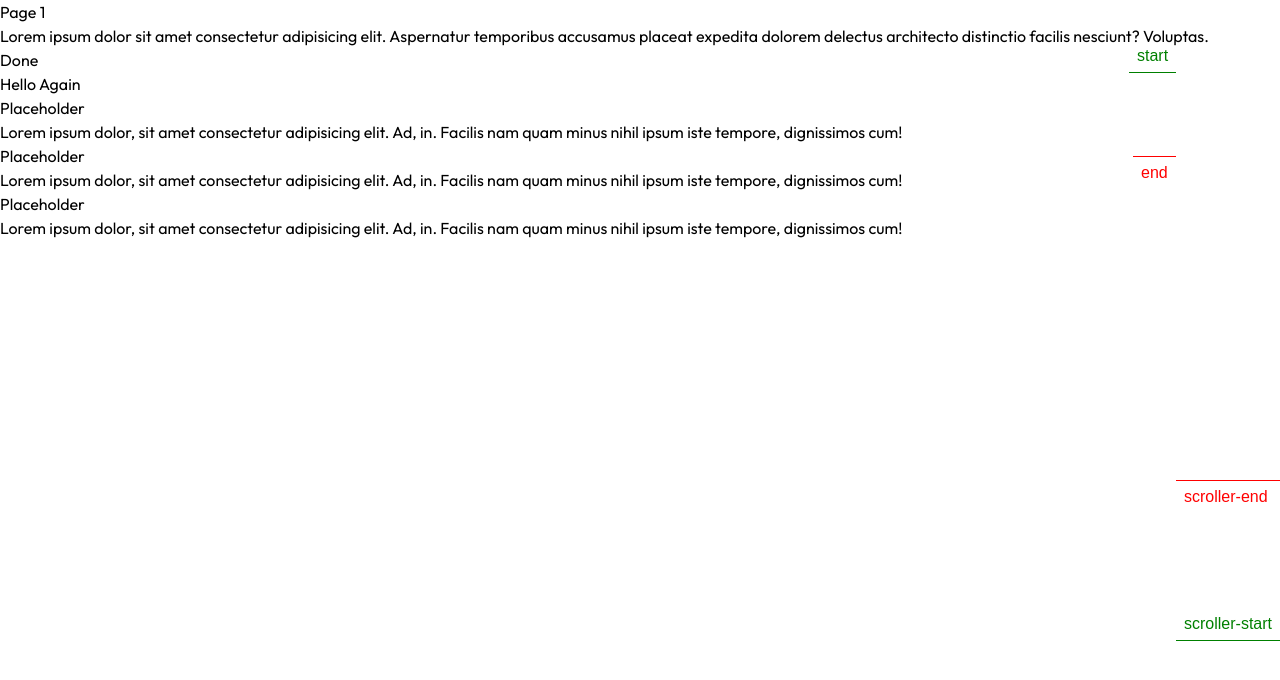
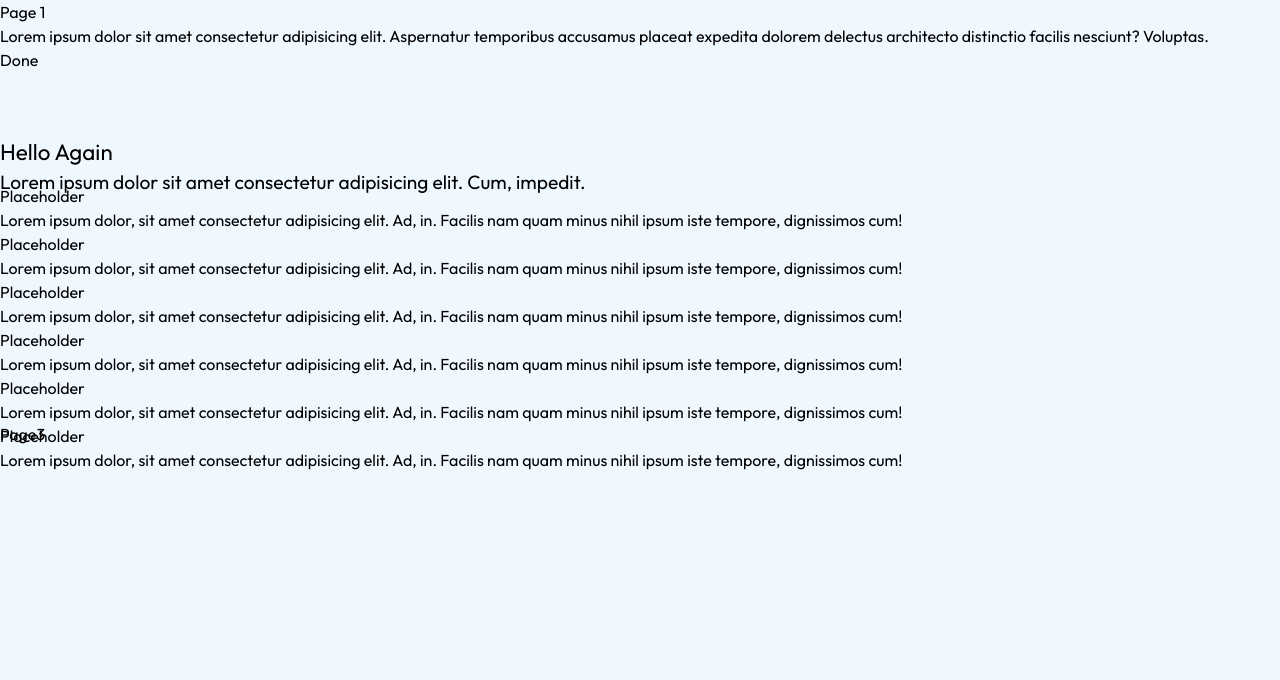
Before and after one commit to IndieDev2003/typed-js, a React (Vite) app: page /next in a window 1280 px wide. Shown: the top 680 px of the page. Built offline with nearby package versions, Linux system fonts and the light colour scheme.

Commit message:
gsap page2

```diff
--- a/src/components/TestPage/Page1.jsx
+++ b/src/components/TestPage/Page1.jsx
@@ -8,32 +8,32 @@ gsap.registerPlugin(useGSAP);
 
 function Page1() {
   const pageRef = useRef(null);
-//   useGSAP(
-//     () => {
-//       const tl = gsap.timeline();
-//       tl.from("h1", {
-//         scale: 1000,
-//         duration: 2,
-//       });
+  useGSAP(
+    () => {
+      const tl = gsap.timeline();
+      tl.from(".page1 h1", {
+        scale: 1000,
+        duration: 2,
+      });
 
-//       tl.from("p", {
-//         y: 300,
-//         opacity: 0,
-//         duration: 1,
-//       });
-//       tl.from("button", {
-//         y: -10,
-//         opacity: 0,
-//         delay: 1,
-//       });
-//     },
-//     { scope: pageRef.current }
-//   );
+      tl.from(".page1 p", {
+        y: 300,
+        opacity: 0,
+        duration: 1,
+      });
+      tl.from("button", {
+        y: -10,
+        opacity: 0,
+        delay: 1,
+      });
+    },
+    { scope: pageRef.current }
+  );
 
   return (
-    <div className="h-screen w-screen flex flex-col items-center justify-center text-center gap-3">
+    <div className="page1 h-screen w-screen flex flex-col items-center justify-center text-center gap-3">
       <h1 className="text-center text-7xl">Page 1</h1>
-      <p className="w-[50%]">
+      <p className="w-[90vw] sm:w-[50%]">
         Lorem ipsum dolor sit amet consectetur adipisicing elit. Aspernatur
         temporibus accusamus placeat expedita dolorem delectus architecto
         distinctio facilis nesciunt? Voluptas.
--- a/src/components/TestPage/Page2.jsx
+++ b/src/components/TestPage/Page2.jsx
@@ -15,24 +15,42 @@ function Page2() {
         scrollTrigger: {
           trigger: pageRef.current,
           start: "top 80%",
-          end: "center 60%",
-        //   toggleActions: "restart pause reverse pause",
-          markers: true,
-          scrub: false,
+          end: "bottom 100%",
+          //   toggleActions: "restart pause reverse pause",
+          // markers: true,
+          scrub: 1,
+          smooth: 1,
         },
       });
 
-      tl.from("h2", {
+      tl.from(".page2-head h2", {
         x: 1000,
-        duration: 2,
+        duration: 1.5,
+      });
+      tl.from(".page2-head p", {
+        opacity: 0,
       });
 
       tl.from(".info", {
         x: 200,
         opacity: 0,
         duration: 1,
-        stagger: 1,
-        ease: "none",
+        stagger: 0.5,
+        ease: "bounce.in",
+      });
+      tl.to(".page2-head", {
+        y: 50,
+      });
+      tl.to(".infoCon", {
+        y: 50,
+      });
+      tl.to("h2", {
+        zoom: 1.4,
+        y: 10,
+      });
+      tl.to(".page2-head p", {
+        zoom: 1.2,
+        y: 10,
       });
     },
     {
@@ -42,27 +60,51 @@ function Page2() {
 
   return (
     <div ref={pageRef} className="h-screen w-screen px-10">
-      <div>
-        <h2 className="text-3xl flex items-center justify-center">
+      <div className="page2-head">
+        <h2 className="text-3xl flex items-center justify-center sm:justify-start">
           Hello Again
         </h2>
+        <p className="text-center sm:text-start w-full">
+          Lorem ipsum dolor sit amet consectetur adipisicing elit. Cum, impedit.
+        </p>
       </div>
-      <div className="flex flex-col sm:flex-row gap-2 mt-10 pb-10">
-        <div className="info sm:w-[30vw] px-4 py-10 border-2 border-black rounded">
+      <div className="infoCon grid sm:grid-cols-3 grid-cols-1 gap-2 mt-10 pb-10">
+        <div className="info sm:w-[30vw] px-4 py-10 border-2 bg-white border-black rounded">
           <h3>Placeholder</h3>
           <p className="">
             Lorem ipsum dolor, sit amet consectetur adipisicing elit. Ad, in.
             Facilis nam quam minus nihil ipsum iste tempore, dignissimos cum!
           </p>
         </div>
-        <div className="info sm:w-[30vw] px-4 py-10 border-2 border-black rounded">
+        <div className="info sm:w-[30vw] px-4 py-10 border-2 bg-white border-black rounded">
           <h3>Placeholder</h3>
           <p className="">
             Lorem ipsum dolor, sit amet consectetur adipisicing elit. Ad, in.
             Facilis nam quam minus nihil ipsum iste tempore, dignissimos cum!
           </p>
         </div>
-        <div className="info sm:w-[30vw] px-4 py-10 border-2 border-black rounded">
+        <div className="info sm:w-[30vw] px-4 py-10 border-2 bg-white border-black rounded">
+          <h3>Placeholder</h3>
+          <p className="">
+            Lorem ipsum dolor, sit amet consectetur adipisicing elit. Ad, in.
+            Facilis nam quam minus nihil ipsum iste tempore, dignissimos cum!
+          </p>
+        </div>
+        <div className="info hidden sm:block sm:w-[30vw] px-4 py-10 border-2 bg-white border-black rounded">
+          <h3>Placeholder</h3>
+          <p className="">
+            Lorem ipsum dolor, sit amet consectetur adipisicing elit. Ad, in.
+            Facilis nam quam minus nihil ipsum iste tempore, dignissimos cum!
+          </p>
+        </div>
+        <div className="info hidden sm:block sm:w-[30vw] px-4 py-10 border-2 bg-white border-black rounded">
+          <h3>Placeholder</h3>
+          <p className="">
+            Lorem ipsum dolor, sit amet consectetur adipisicing elit. Ad, in.
+            Facilis nam quam minus nihil ipsum iste tempore, dignissimos cum!
+          </p>
+        </div>
+        <div className="info hidden sm:block sm:w-[30vw] px-4 py-10 border-2 bg-white border-black rounded">
           <h3>Placeholder</h3>
           <p className="">
             Lorem ipsum dolor, sit amet consectetur adipisicing elit. Ad, in.
--- /dev/null
+++ b/src/components/TestPage/Page3.jsx
@@ -0,0 +1,9 @@
+import React from 'react'
+
+function Page3() {
+  return (
+    <div>Page3</div>
+  )
+}
+
+export default Page3
--- a/src/index.css
+++ b/src/index.css
@@ -4,6 +4,9 @@
 @tailwind base;
 @tailwind components;
 @tailwind utilities;
+body{
+    background-color: aliceblue !important;
+}
 
 .letter{
     font-family: 'Caveat', cursive;
--- a/src/pages/TestPage.jsx
+++ b/src/pages/TestPage.jsx
@@ -1,12 +1,14 @@
 import React from "react";
 import Page1 from "../components/TestPage/Page1";
 import Page2 from "../components/TestPage/Page2";
+import Page3 from "../components/TestPage/Page3";
 
 function TestPage() {
   return (
     <div className="outfit overflow-x-hidden">
           <Page1 />
           <Page2 />
+          <Page3/>
     </div>
   );
 }
```
